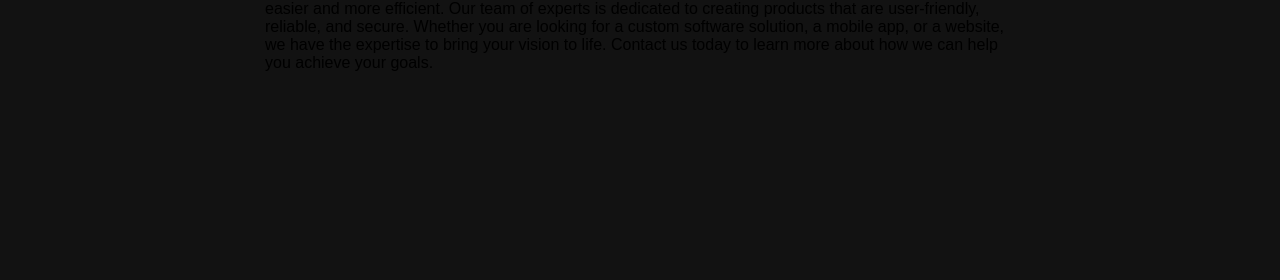
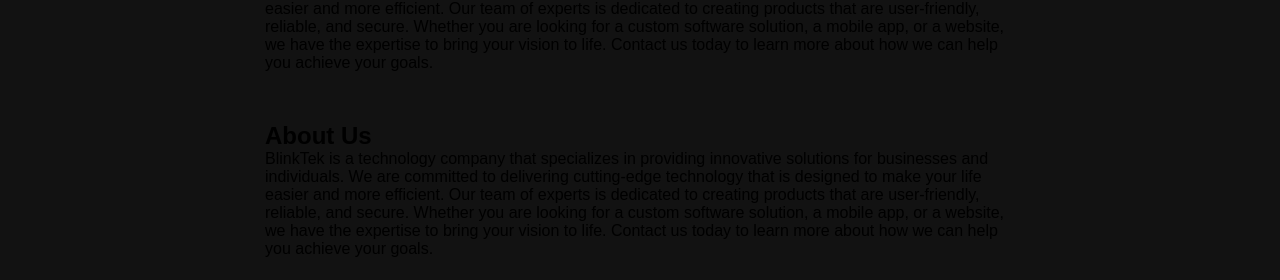
Before and after one commit to 12jihan/blinktek, an Angular app: page /landing in a window 1280 px wide. Shown: the part 644-924 px from the top of the page. Before the commit the page ends 800 px from the top, so only its background shows below. Built offline with nearby package versions, Linux system fonts and the light colour scheme.

Commit message:
updated a few things

```diff
--- a/src/app/components/landing-page/landing-page.component.html
+++ b/src/app/components/landing-page/landing-page.component.html
@@ -31,3 +31,20 @@
     </div>
   </div>
 </section>
+<section>
+  <div class="container">
+    <div class="content">
+      <h2 class="section-title">About Us</h2>
+      <p class="section-description">
+        BlinkTek is a technology company that specializes in providing
+        innovative solutions for businesses and individuals. We are committed
+        to delivering cutting-edge technology that is designed to make your life
+        easier and more efficient. Our team of experts is dedicated to creating
+        products that are user-friendly, reliable, and secure. Whether you are
+        looking for a custom software solution, a mobile app, or a website, we
+        have the expertise to bring your vision to life. Contact us today to
+        learn more about how we can help you achieve your goals.
+      </p>
+    </div>
+  </div>
+</section>
```
